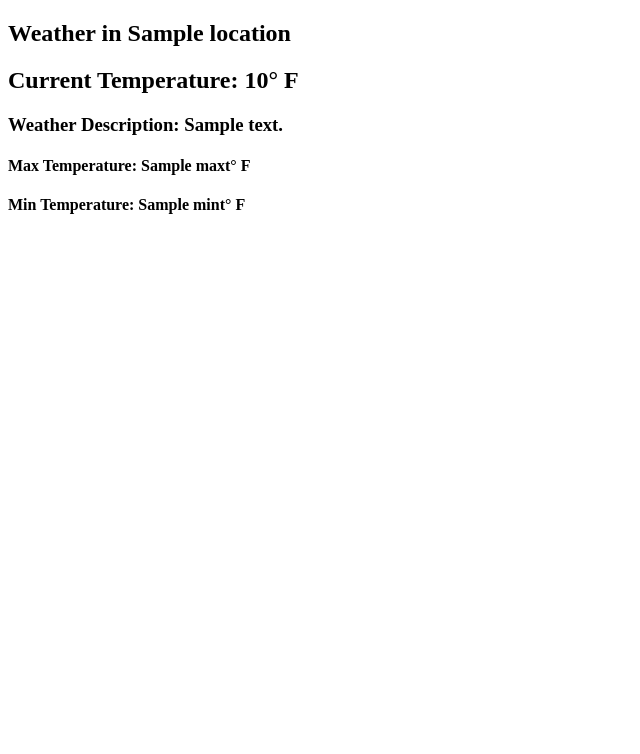
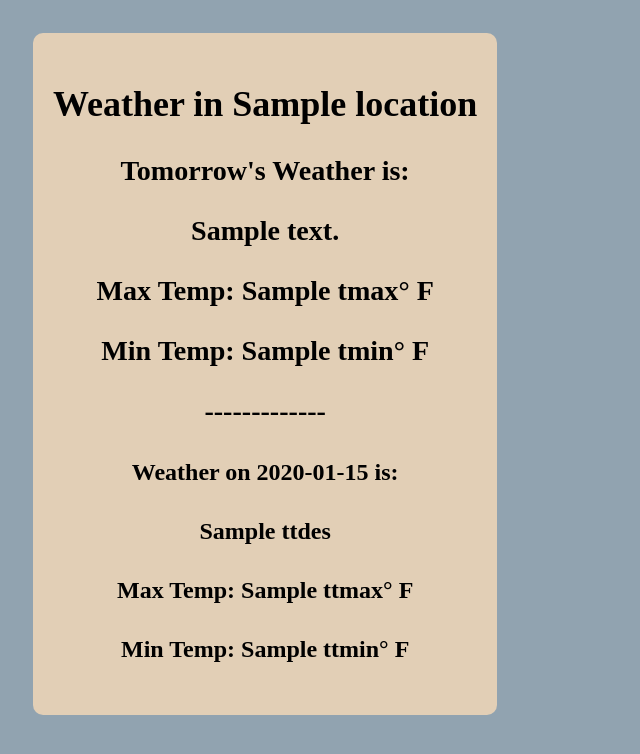
Before and after one commit to cfj82/Weather-API-Flask, a Flask app: template templates/forcast.html in a window 1280 px wide. Shown: the top 754 px of the page, without its empty margins (0-640 px from the left). Run offline with Flask 2, Linux system fonts and the light colour scheme; the template is opened without the code that fills it: most values are stand-ins (such as "Sample title", 1, 10 or a date in 2020).

Commit message:
added forcast

```diff
--- a/app.py
+++ b/app.py
@@ -27,18 +27,19 @@ def show_results():
 def show_forcast_results():
     city_search = request.form['citycurrent']  # request from base.html input field
     data = get_api_forcast(city_search)  # call function with ref to city_search
-    return city_search
+    location = data["city"]["name"]
+    tdesc = data["list"][0]["weather"][0]["description"]
+    tmax = data["list"][0]["main"]["temp_max"]
+    tmin = data["list"][0]["main"]["temp_min"]
 
-    '''
-        location = data["list"][1]["name"]
+    ttdate = "{:10}".format(data["list"][8]["dt_txt"])  # two days away date
+    ttmax = data["list"][8]["main"]["temp_max"]
+    ttmin = data["list"][8]["main"]["temp_min"]
+    ttdes = data["list"][8]["weather"][0]["description"]
 
-    temp = "{0:.0f}".format(data["list"][0]["main"]["temp"])  # formatted with 2 decimals
-    maxt = "{0:.0f}".format(data["list"][0]["main"]["temp_max"])
-    mint = "{0:.0f}".format(data["list"][0]["main"]["temp_min"])
-    desc = data["list"][0]["weather"][0]["main"]
+    return render_template('forcast.html', location=location, tmax=tmax, tmin=tmin, tdesc=tdesc, ttdate=ttdate,
+                           ttdes=ttdes, ttmax=ttmax, ttmin=ttmin, )
 
-    return render_template('results.html', temp=temp, maxt=maxt, mint=mint, desc=desc, location=location)
-'''
 
 def get_api_key(city_search):
     api_key = '4b998c307c856e851c23f08fdd34f945'
@@ -57,7 +58,7 @@ def get_api_forcast(city_search):
     website = 'http://api.openweathermap.org/data/2.5/forecast?q='
     # api format:
     # api.openweathermap.org/data/2.5/forecast?q={city name}&appid={API key}
-    api_forcast_call = website + city_search + '&appid=' + api_key
+    api_forcast_call = website + city_search + '&units=imperial&appid=' + api_key
     response = requests.get(api_forcast_call)  # call api from openweather.org
     info = response.json()
     return info
--- a/static/styles/home.css
+++ b/static/styles/home.css
@@ -33,18 +33,18 @@
 #weatherSubmit {
 }
 /* applies to ID */
-#weatherResults{
+#weatherResults, #weatherForccastResults{
     background-color:#e2cfb6;
     font-family: 'sans-serif';
     font-size: 24px;
     padding: 20px;  /* 5px left/right and 20px top/bottom */
     border-radius: 10px;
-    margin: 20px;  /* width size in pixels */
+    margin: 25px;  /* width size in pixels */
     text-align: center;
     display: inline-block; /* formats items: text, buttons, etc.. */
 }
 
 /* change pointer when hover over button */
-#weatherSubmit:hover{
+#currentSubmit, #forcastSubmit:hover{
     cursor: pointer;
 }
--- a/templates/forcast.html
+++ b/templates/forcast.html
@@ -6,13 +6,18 @@
     <link rel="stylesheet" type="text/css" href="{{ url_for('static', filename='styles/home.css') }}">
 
 </head>
-<body>
+<body style="background-color:#91a3b0;">
     <div id="weatherForccastResults">
         <h2>Weather in {{ location }}</h2>
-        <h2>Current Temperature: {{ temp }}° F</h2>
-        <h3>Weather Description: {{ desc }}</h3>
-        <h4>Max Temperature: {{ maxt }}° F</h4>
-        <h4>Min Temperature: {{ mint }}° F</h4>
+        <h3>Tomorrow's Weather is:</h3>
+        <h3>{{ tdesc }}</h3>
+        <h3>Max Temp: {{ tmax }}° F</h3>
+        <h3>Min Temp: {{ tmin }}° F</h3>
+        <h3>-------------</h3>
+        <h4>Weather on {{ttdate}} is:</h4>
+        <h4>{{ ttdes }}</h4>
+        <h4>Max Temp: {{ ttmax }}° F</h4>
+        <h4>Min Temp: {{ ttmin }}° F</h4>
     </div>
 </body>
 </html>
--- a/templates/results.html
+++ b/templates/results.html
@@ -5,7 +5,7 @@
     <title>Weather Results</title>
     <link rel="stylesheet" type="text/css" href="{{ url_for('static', filename='styles/home.css') }}">
 </head>
-<body>
+<body style="background-color:#91a3b0;">
     <div id="weatherResults">
         <h2>Weather in {{ location }}</h2>
         <h2>Current Temperature: {{ temp }}° F</h2>
```
Also changed, not shown: templates/base.html (+4 -6 lines).
